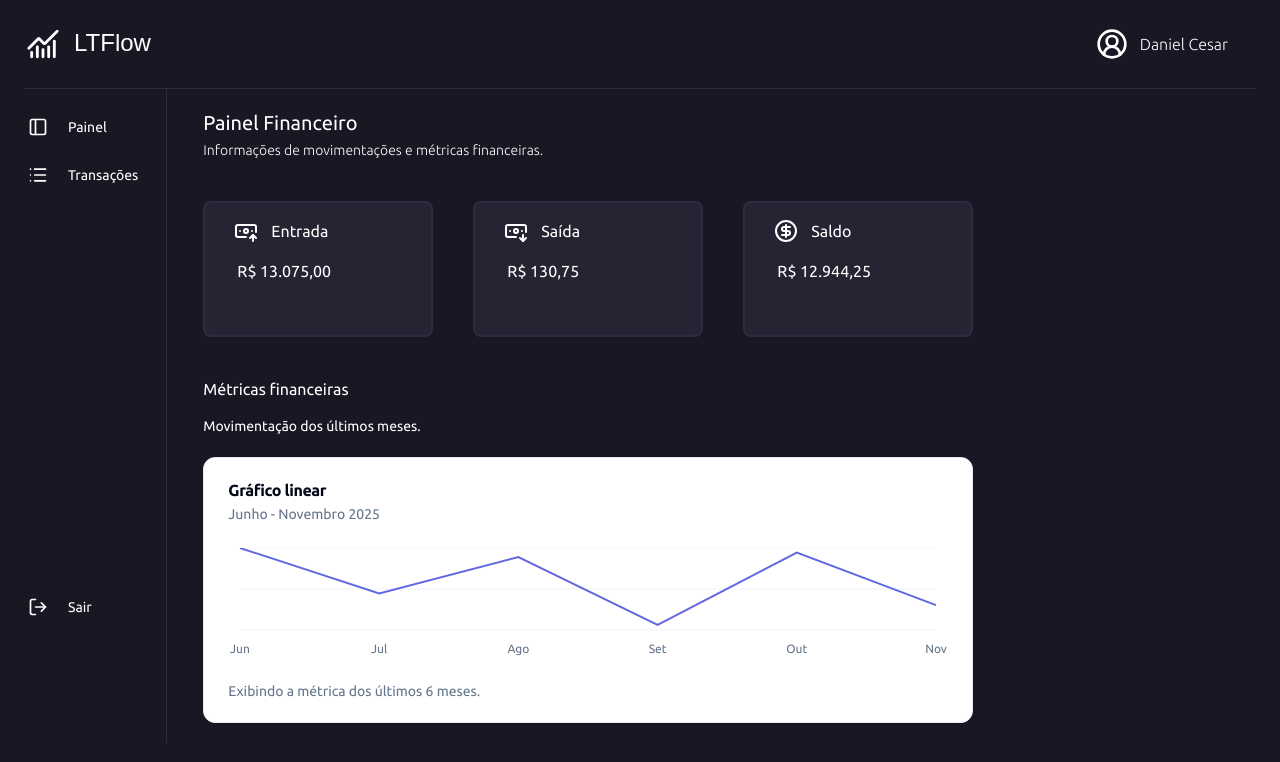
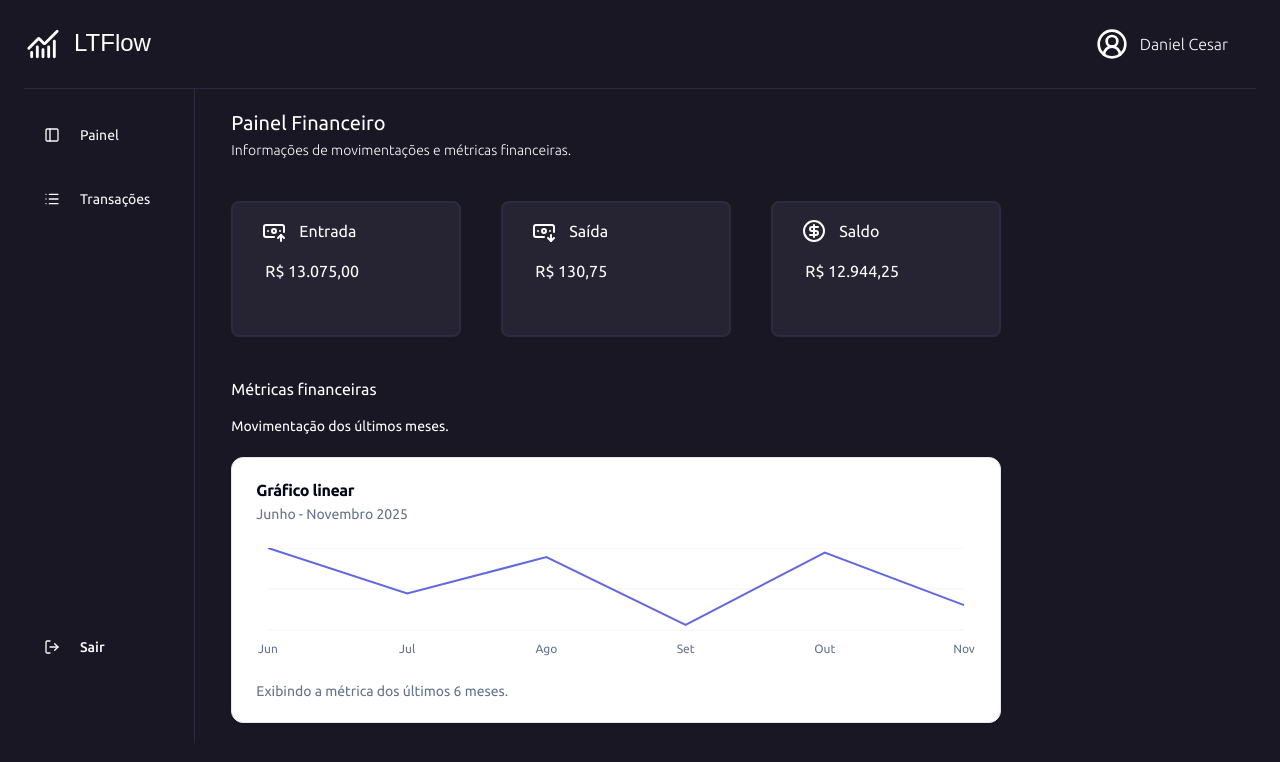
Before and after one commit to DannCesar/lt_flow, a Next.js app: page / in a window 1280 px wide. Shown: the top 762 px of the page. Built offline with nearby package versions, Linux system fonts and the light colour scheme; a web font is replaced by a local one.

Commit message:
Feat: added shadcn button in Sidebar

```diff
--- a/app/components/Sidebar/index.tsx
+++ b/app/components/Sidebar/index.tsx
@@ -1,19 +1,20 @@
+import { Button } from "@/components/ui/button";
 import { PanelLeft, ListIcon, LogOutIcon } from "lucide-react";
 export default function Sidebar() {
   return (
     <div className="hidden md:text-sm md:flex cursor-pointer flex-col px-7 py-7 max-w-52  text-white gap-7 h-full">
-      <button className="w-auto flex  items-center  hover:bg-[#2B2C42] gap-5 cursor-pointer ">
+      <Button className="w-auto rounded-sm flex font-normal justify-start items-center shadow-none bg-[#1A1724]  hover:bg-[#2B2C42] gap-5 cursor-pointer ">
         <PanelLeft width={20} height={20} />
-        <span className="">Painel</span>
-      </button>
-      <button className="flex  items-center hover:bg-[#2B2C42] gap-5 cursor-pointer ">
+        <span>Painel</span>
+      </Button>
+      <Button className="w-auto rounded-sm flex font-normal justify-start items-center shadow-none bg-[#1A1724]  hover:bg-[#2B2C42] gap-5 cursor-pointer ">
         <ListIcon width={20} height={20} />
-        <span>Transações</span>
-      </button>
-      <button className="flex  items-center hover:bg-[#2B2C42] mt-96 gap-5 cursor-pointer">
+        Transações
+      </Button>
+      <Button className="flex rounded-sm justify-start items-center shadow-none bg-[#1A1724]  hover:bg-[#2B2C42] mt-96 gap-5 cursor-pointer">
         <LogOutIcon width={20} height={20} />
-        <span>Sair</span>
-      </button>
+        Sair
+      </Button>
     </div>
   );
 }
```
